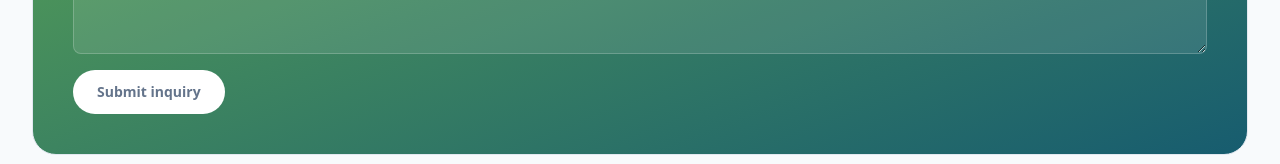
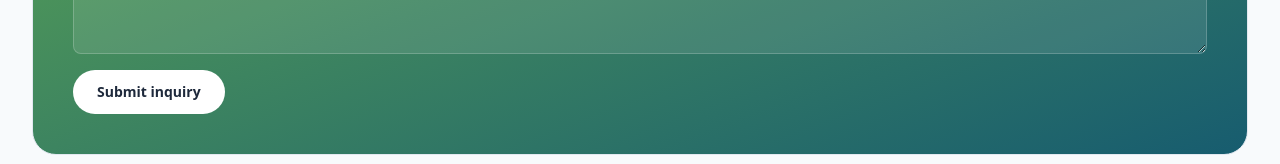
Before and after one commit to StephenCruzWright/ems-pharma, a Next.js app: page / in a window 1280 px wide. Shown: the part 6124-6288 px from the top of the page. Built offline with nearby package versions, Linux system fonts and the light colour scheme.

Commit message:
Update button text color for improved visibility in contact form

```diff
--- a/app/page.tsx
+++ b/app/page.tsx
@@ -464,7 +464,7 @@ export default function Home() {
             <input type="text" placeholder={content.form.fullName} className="rounded-lg border border-white/20 bg-white/10 px-4 py-3 placeholder:text-white/70" />
             <input type="email" placeholder={content.form.email} className="rounded-lg border border-white/20 bg-white/10 px-4 py-3 placeholder:text-white/70" />
             <textarea placeholder={content.form.message} rows={4} className="rounded-lg border border-white/20 bg-white/10 px-4 py-3 placeholder:text-white/70 sm:col-span-2" />
-            <button type="button" className="rounded-full bg-white px-6 py-3 text-sm font-semibold text-brand-700 hover:text-brand-600 sm:col-span-2 sm:w-fit text-slate-500">{content.form.submit}</button>
+            <button type="button" className="rounded-full bg-white px-6 py-3 text-sm font-semibold text-brand-700 hover:text-brand-600 sm:col-span-2 sm:w-fit text-slate-800">{content.form.submit}</button>
           </form>
         </div>
       </section>
```
